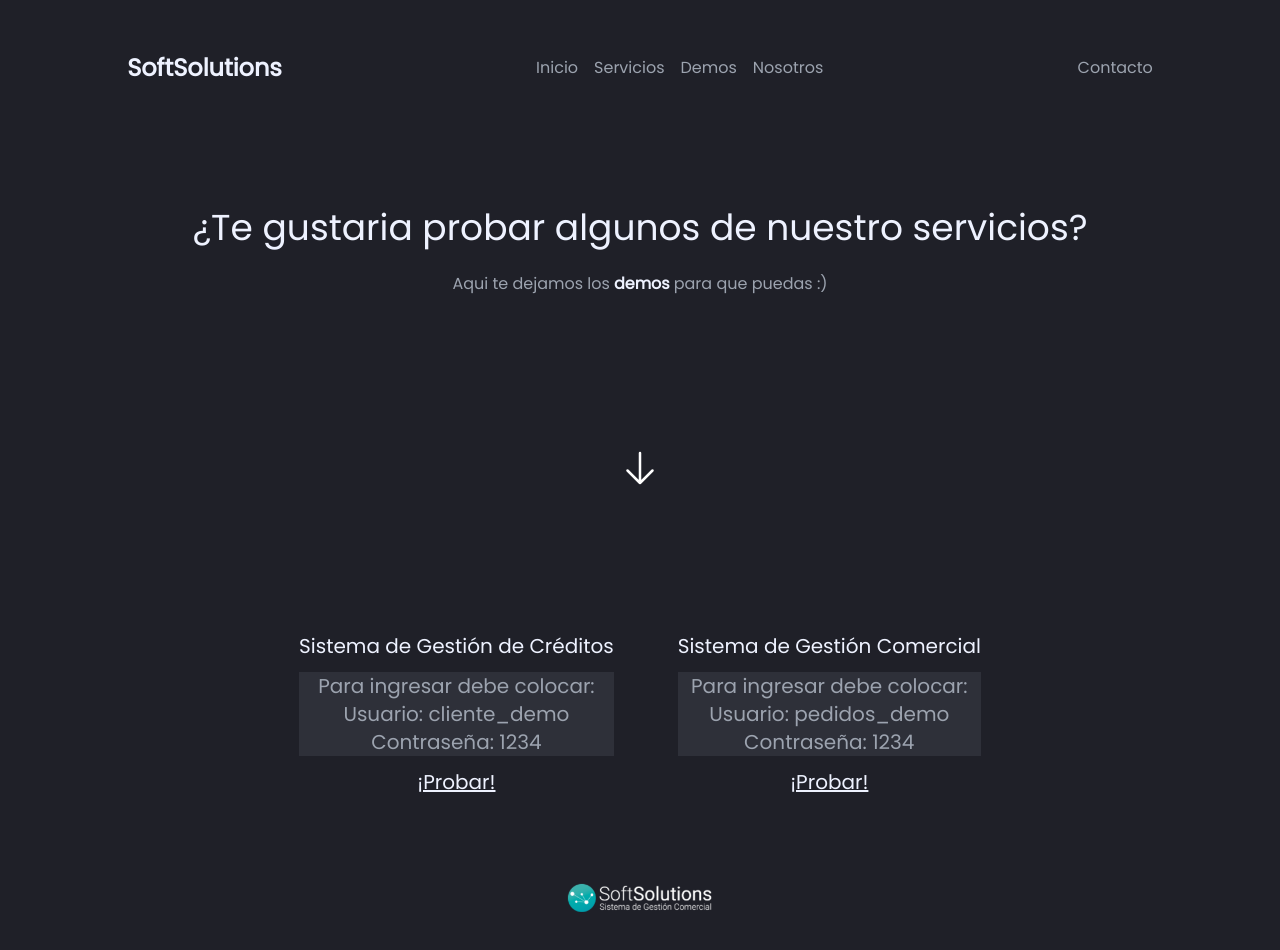
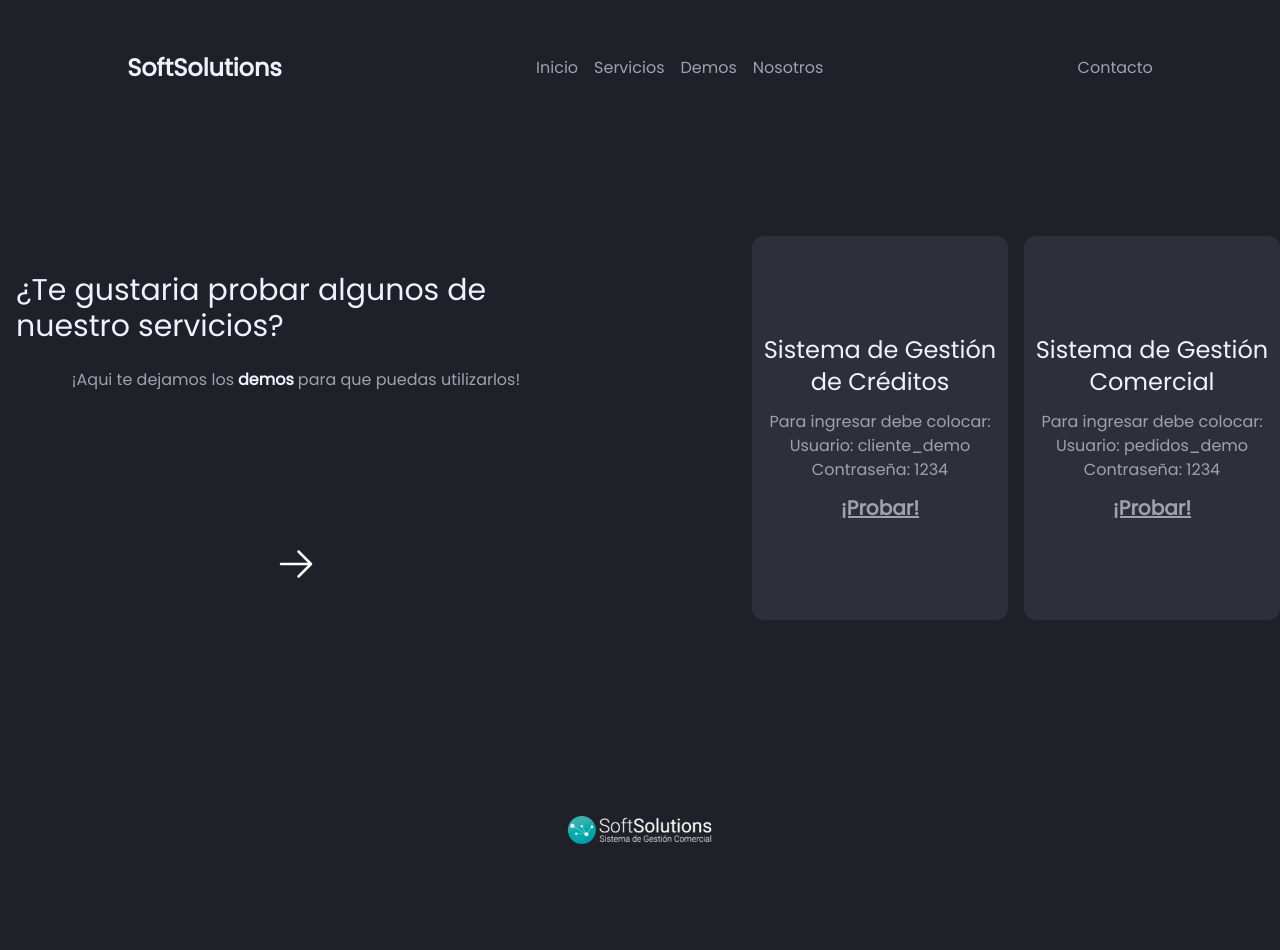
Before and after one commit to agussanchz/Page-Softsolutions, a React (Vite) app: page /demos in a window 1280 px wide. Shown: the top 950 px of the page. After the commit the page ends 900 px from the top, so only its background shows below. Built offline with nearby package versions, Linux system fonts and the light colour scheme.

Commit message:
add styles

```diff
--- a/src/components/About/About.jsx
+++ b/src/components/About/About.jsx
@@ -3,20 +3,34 @@ import imgAbout from '../../images/2.png'
 export default function About({ desactive }) {
   //Constante para controlar clases y que no se muestre el componente en el menu responsive
   const close = !desactive ? 'hidden' : ' ';
+
+  const animation__title = window.innerWidth > 758 ? 'animate__animated animate__fadeInDown' : 'animate__animated animate__fadeInLeft animate__delay-1s';
+  const animation__parrafo = window.innerWidth > 758 ? 'animate__animated animate__fadeInDown animate__delay-1s': 'animate__animated animate__fadeInLeft animate__delay-2s';
+
   //Renderizado
   return (
-    <section className={close}>
-        <div className='p-6'>
-        <div className='flex justify-center md:hidden '>
-            <img src={imgAbout} alt="imagen-header" className='h-80 animate__animated animate__fadeInLeft' />
-        </div>
+    <section className={'my-20 ' + close}>
+        <div className='my-20 p-6 md:flex md:justify-center md:gap-40 md:items-center md:p-0'>
+          <div className='flex justify-center md:hidden animate__animated animate__fadeInLeft '>
+              <img src={imgAbout} alt="imagen-header" className='h-80' />
+          </div>
 
-          <p className='text-indigo-50 animate__animated animate__fadeInLeft animate__delay-1s leading-loose p-6 text-justify my-6'>
-            En SoftSolutions creemos que la tecnología junto con la innovación son las claves para el desarrollo y la evolución de toda empresa.
-            Por eso ponemos a disposición nuestros conocimientos y experiencia con el fin de brindarle las herramientas necesarias para facilitar
-            y mejorar las actividades de su organización.
-            En SoftSolutions acompañamos tu crecimiento.
-          </p>
+          <div className='flex flex-col justify-center items-center p-6  md:w-96 md:p-0 '>
+
+            <h2 className={'flex justify-center text-3xl text-indigo-50 font-bold ' + animation__title}>En SoftSolutions acompañamos tu crecimiento.</h2>
+
+            <p className={'text-gray-400 leading-loose text-justify my-6 md:my0 ' + animation__parrafo}>
+              Creemos que la tecnología junto con la innovación son las claves para el desarrollo y la evolución de toda empresa.
+              Por eso ponemos a disposición nuestros conocimientos y experiencia con el fin de brindarle las herramientas necesarias para facilitar
+              y mejorar las actividades de su organización.
+
+            </p>
+
+          </div>
+
+          <div className='hidden md:flex justify-center animate__animated animate__fadeInDown animate__delay-2s' >
+              <img src={imgAbout} alt="imagen-header" className='h-96 w-auto' />
+          </div>
       </div>
     </section>
   )
--- a/src/components/CardDemo/CardDemo.jsx
+++ b/src/components/CardDemo/CardDemo.jsx
@@ -4,10 +4,10 @@ export default function CardDemo({ title, user, password }) {
     const animate__direction = window.innerWidth > 768 ? `animate__animated animate__fadeInDown animate__delay-3s` : `animate__animated animate__fadeInLeft animate__delay-3s`;
 
     return (
-        <section className='md:flex justify-center flex-row' id='gestion-creditos ' >
-            <div className={'p-8 flex flex-col gap-3 '+ animate__direction}  >
-                <h3 className='text-indigo-50 text-center'> {title}</h3>
-                <div className='text-gray-400 flex flex-col justify-center bg-card-0 text-center'>
+        <section className='md:flex md:justify-center md:flex-row' >
+            <div className={'w-64 h-96 rounded-xl bg-card-0 flex flex-col justify-center gap-3 items-center text-center  '+ animate__direction}  >
+                <h3 className='text-indigo-50 text-2xl'> {title}</h3>
+                <div className='text-gray-400 flex flex-col justify-center text-center'>
                     <p>Para ingresar debe colocar:</p>
                     <span> {user}</span>
                     <span> {password}</span>
@@ -15,7 +15,7 @@ export default function CardDemo({ title, user, password }) {
                 <a
                     href="https://gesisarg.com/sistema-gestion/login"
                     target='_blank'
-                    className='flex justify-center underline text-indigo-50 text-xl'
+                    className='flex justify-center underline text-gray-400 text-xl  md:hover:text-indigo-50 md:font-bold'
                 >
                     ¡Probar!
                 </a>
--- a/src/components/Contact/Contact.jsx
+++ b/src/components/Contact/Contact.jsx
@@ -5,6 +5,8 @@ export default function Contact({ desactive }) {
   const close = !desactive ? 'hidden' : ' ';
   //Renderizado
   return (
-    <div className={close}>Contact</div>
+    <div className={'h-96 flex justify-center items-center ' + close}>
+        <h2 className='text-indigo-50 text-xl'>info@softsolutionsarg.com</h2>
+    </div>
   )
 }
--- a/src/components/Demos/Demos.jsx
+++ b/src/components/Demos/Demos.jsx
@@ -8,21 +8,24 @@ export default function Demos({ desactive }) {
   const animate__direction = window.innerWidth > 768 ? `animate__animated animate__fadeInDown` : `animate__animated animate__fadeInLeft`;
 
 
+  return (
+    <section className={'md:my-20 md:flex md:justify-center md:gap-40 ' + close}>
+      <div className='my-20 p-4 flex flex-col gap-6'>
+        <h2 className={'text-indigo-50 text-4xl md:flex md:justify-center md:text-3xl ' + animate__direction}>¿Te gustaria probar algunos de nuestro servicios?</h2>
+        <p className='text-gray-400 md:flex md:justify-center animate__animated animate__fadeInLeft animate__delay-1s'>¡Aqui te dejamos los <span className='mx-1 text-indigo-50 font-bold'>demos</span>para que puedas utilizarlos!</p>
 
+        <span className='pt-32 animate__animated animate__bounce animate__delay-2s md:flex md:justify-center	'>
+          <svg xmlns="http://www.w3.org/2000/svg" fill="none" viewBox="0 0 24 24" strokeWidth={1.5} stroke="white" className="w-10 h-10 md:hidden">
+            <path strokeLinecap="round" strokeLinejoin="round" d="M12 4.5v15m0 0l6.75-6.75M12 19.5l-6.75-6.75" />
+          </svg>
 
-  return (
-    <section className={close}>
-      <div className='my-20 p-8 flex flex-col gap-6'>
-        <h2 className={'text-indigo-50 text-4xl md:flex md:justify-center ' + animate__direction}>¿Te gustaria probar algunos de nuestro servicios?</h2>
-        <p className='text-gray-400 md:flex md:justify-center animate__animated animate__fadeInLeft animate__delay-1s'>Aqui te dejamos los <span className='mx-1 text-indigo-50 font-bold'>demos</span>para que puedas :)</p>
-        <a href="#gestion-creditos" className='pt-32 animate__animated animate__bounce animate__delay-2s md:flex md:justify-center	'>
-          <svg xmlns="http://www.w3.org/2000/svg" fill="none" viewBox="0 0 24 24" strokeWidth={1.5} stroke="white" className="w-10 h-10">
-            <path strokeLinecap="round" strokeLinejoin="round" d="M19.5 13.5L12 21m0 0l-7.5-7.5M12 21V3" />
+          <svg xmlns="http://www.w3.org/2000/svg" fill="none" viewBox="0 0 24 24" strokeWidth={1.5} stroke="white" className="hidden md:flex md:w-10 md:h-10">
+            <path strokeLinecap="round" strokeLinejoin="round" d="M13.5 4.5L21 12m0 0l-7.5 7.5M21 12H3" />
           </svg>
-        </a>
+        </span>
       </div>
 
-      <div className='md:flex justify-center text-xl'>
+      <div className='flex flex-col gap-4 justify-center items-center md:flex md:flex-row'>
         <CardDemo
             title='Sistema de Gestión de Créditos'
             user='Usuario:  cliente_demo '
--- a/src/components/Services/Services.jsx
+++ b/src/components/Services/Services.jsx
@@ -18,7 +18,7 @@ export default function Services({ desactive }) {
 
   //Renderizado
   return (
-    <section className={'flex justify-center items-center my-10 ' + close}>
+    <section className={'my-20 flex justify-center items-center ' + close}>
       <div className='flex flex-col justify-center gap-4 font-poppins md:flex-row'>
         {titleCard.map((titulo, indice) => (
           <Card
```
